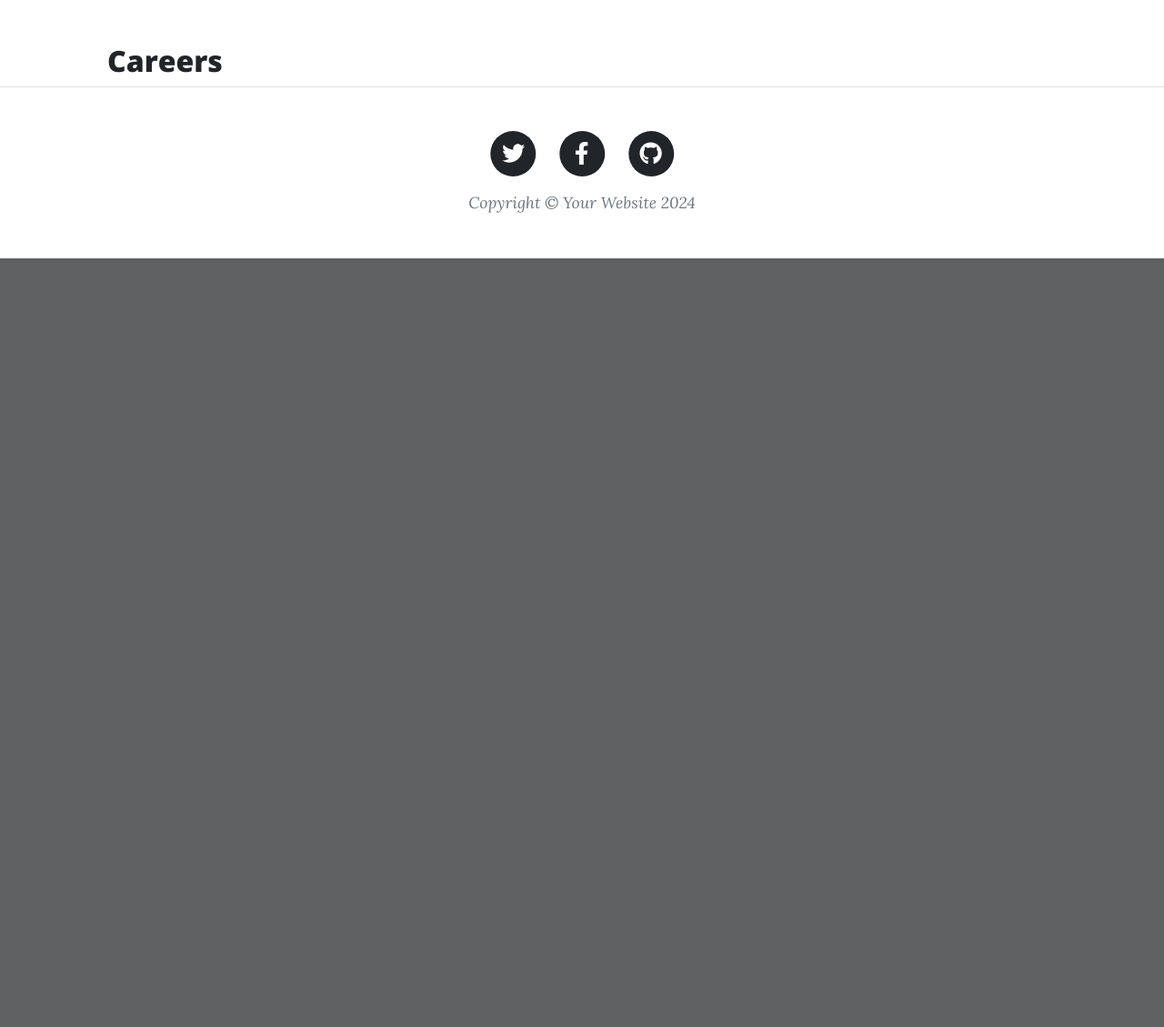
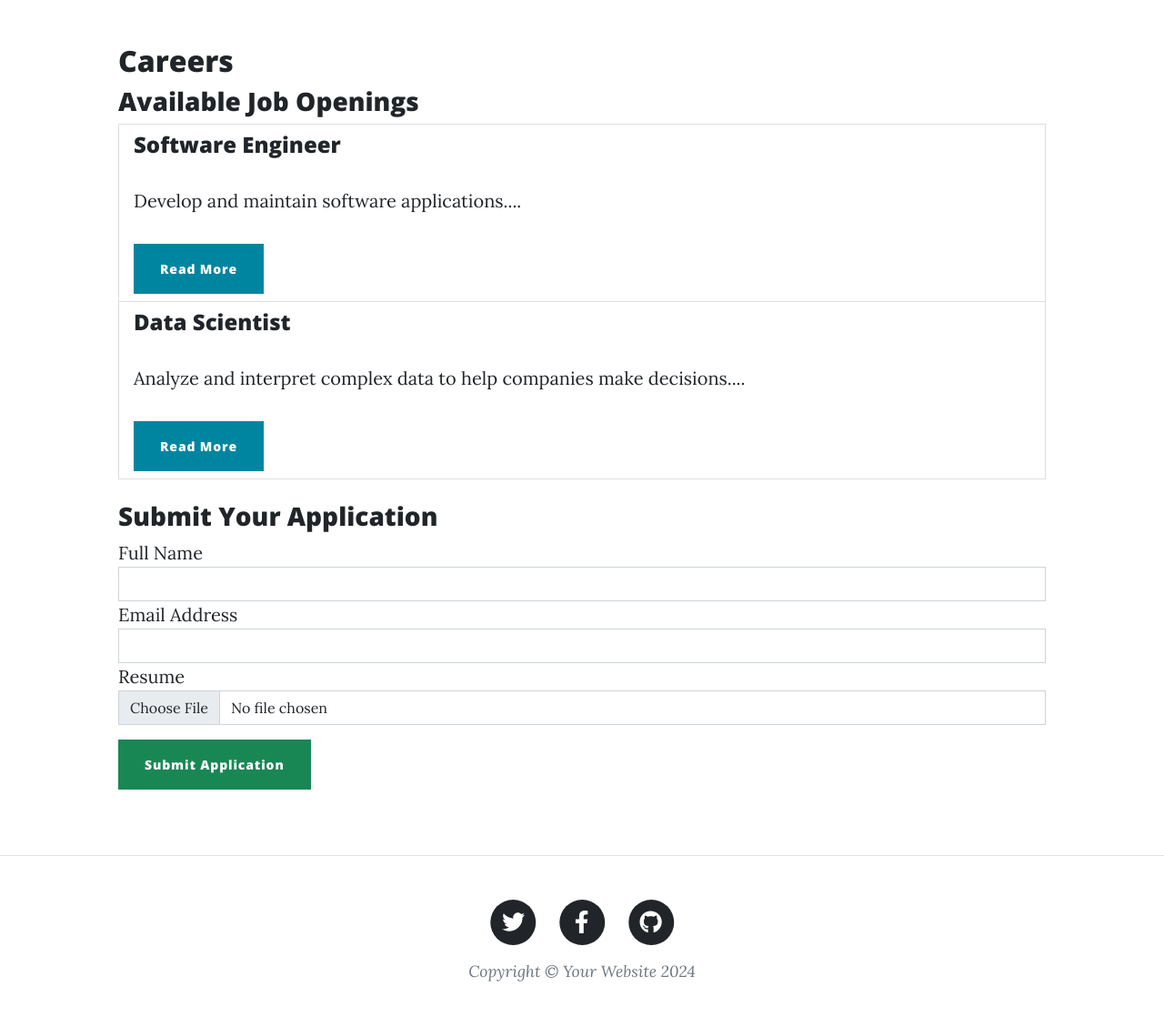
Before and after one commit to tochi-bot/theapy-flask-app, a Flask app: page /careers in a window 1280 px wide. Shown: the part 628-1757 px from the top of the page at 91% size. Before the commit the page ends 912 px from the top, so only its background shows below. Run offline with Flask 3, Linux system fonts and the light colour scheme; some libraries are stand-ins or nearby versions.

Commit message:
Added functionality to display job openings and submit job applications
- Extended the base template in `careers.html` to show available job openings and a form for submitting applications.
- Updated the Flask application:
  - Added a `job_details` route to display details of individual job postings.
  - Implemented an `apply` route to handle job application submissions.
  - Enhanced the `careers` route to include job data and render it in `careers.html`.
  - Included flash messages to provide feedback to users on contact and application submissions.
- Incorporated Bootstrap and other CSS styles for better  presentation.

```diff
--- a/run.py
+++ b/run.py
@@ -35,8 +35,38 @@ def contact():
 # Define the route for the "/careers" URL
 @app.route("/careers")
 def careers():
-    # Render and return the 'careers.html' template with page title when the "/careers" URL is accessed
-    return render_template("careers.html", page_title="Careers")
+    # Example job data
+    jobs = [
+        {"id": 1, "title": "Software Engineer", "description": "Develop and maintain software applications."},
+        {"id": 2, "title": "Data Scientist", "description": "Analyze and interpret complex data to help companies make decisions."},
+    ]
+    # Render and return the 'careers.html' template with page title and job listings when the "/careers" URL is accessed
+    return render_template("careers.html", page_title="Careers", jobs=jobs)
+
+
+# Define the route for job details
+@app.route("/job/<int:job_id>")
+def job_details(job_id):
+    jobs = [
+        {"id": 1, "title": "Software Engineer", "description": "Develop and maintain software applications.", "requirements": "Experience with Python and Flask."},
+        {"id": 2, "title": "Data Scientist", "description": "Analyze and interpret complex data to help companies make decisions.", "requirements": "Experience with data analysis and machine learning."},
+    ]
+    job = next((job for job in jobs if job["id"] == job_id), None)
+    if job is None:
+        flash("Job not found.")
+        return redirect(url_for("careers"))
+    return render_template("job_details.html", job=job)
+
+# Define the route for submitting job applications
+@app.route("/apply", methods=["POST"])
+def apply():
+    name = request.form.get("name")
+    email = request.form.get("email")
+    resume = request.files.get("resume")
+
+    # Here you would save the resume file and store the application details in the database
+    flash(f"Thank you, {name}. Your application has been submitted.")
+    return redirect(url_for("careers"))
 
 # Check if the script is executed directly (i.e., not imported as a module)
 if __name__ == "__main__":
--- a/templates/base.html
+++ b/templates/base.html
@@ -61,7 +61,7 @@
             <div class="col-md-10 col-lg-8 col-xl-7">
                 <ul class="list-inline text-center">
                     <li class="list-inline-item">
-                        <a href="#!">
+                        <a href="https://x.com/home">
                             <span class="fa-stack fa-lg">
                                 <i class="fas fa-circle fa-stack-2x"></i>
                                 <i class="fab fa-twitter fa-stack-1x fa-inverse"></i>
@@ -69,7 +69,7 @@
                         </a>
                     </li>
                     <li class="list-inline-item">
-                        <a href="#!">
+                        <a href="https://www.facebook.com/">
                             <span class="fa-stack fa-lg">
                                 <i class="fas fa-circle fa-stack-2x"></i>
                                 <i class="fab fa-facebook-f fa-stack-1x fa-inverse"></i>
@@ -77,7 +77,7 @@
                         </a>
                     </li>
                     <li class="list-inline-item">
-                        <a href="#!">
+                        <a href="https://github.com/tochi-bot/theapy-flask-app">
                             <span class="fa-stack fa-lg">
                                 <i class="fas fa-circle fa-stack-2x"></i>
                                 <i class="fab fa-github fa-stack-1x fa-inverse"></i>
--- a/templates/careers.html
+++ b/templates/careers.html
@@ -1,4 +1,39 @@
 {% extends "base.html" %}
+
 {% block content %}
+<div class="container my-5">
     <h2>{{ page_title }}</h2>
+    <div class="row">
+        <div class="col-md-12">
+            <h3>Available Job Openings</h3>
+            <ul class="list-group">
+                {% for job in jobs %}
+                <li class="list-group-item">
+                    <h4><a href="{{ url_for('job_details', job_id=job.id) }}">{{ job.title }}</a></h4>
+                    <p>{{ job.description[:100] }}...</p>
+                    <a href="{{ url_for('job_details', job_id=job.id) }}" class="btn btn-primary">Read More</a>
+                </li>
+                {% endfor %}
+            </ul>
+        </div>
+        <div class="col-md-12 my-4">
+            <h3>Submit Your Application</h3>
+            <form action="{{ url_for('apply') }}" method="post">
+                <div class="form-group">
+                    <label for="name">Full Name</label>
+                    <input type="text" class="form-control" id="name" name="name" required>
+                </div>
+                <div class="form-group">
+                    <label for="email">Email Address</label>
+                    <input type="email" class="form-control" id="email" name="email" required>
+                </div>
+                <div class="form-group">
+                    <label for="resume">Resume</label>
+                    <input type="file" class="form-control" id="resume" name="resume" required>
+                </div>
+                <button type="submit" class="btn btn-success mt-3">Submit Application</button>
+            </form>
+        </div>
+    </div>
+</div>
 {% endblock %}
```
